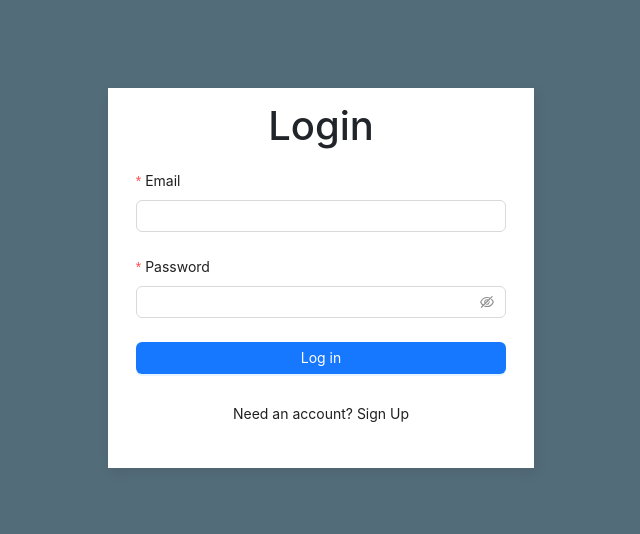
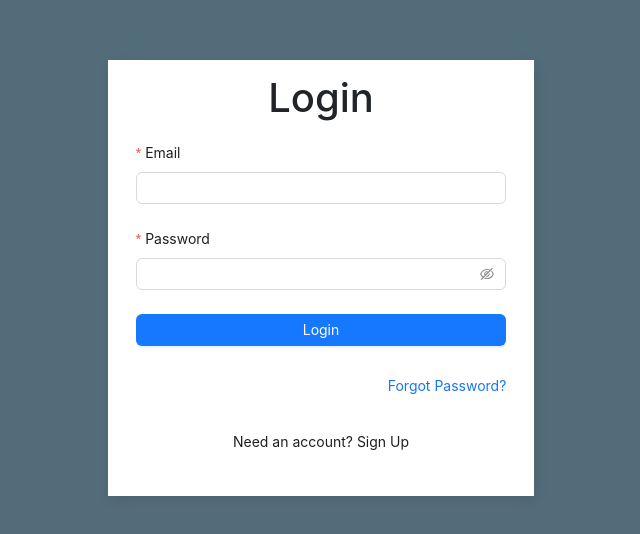
Before and after one commit to sureshbhattarai7/Fun-Olympic, a React (Vite) app in the folder client/: page /login in a window 1280 px wide. Shown: the part 122-656 px from the top of the page, without its empty margins (319-959 px from the left). Built offline with nearby package versions, Linux system fonts and the light colour scheme.

Commit message:
Some modification

```diff
--- a/client/src/Component/Newlogin.jsx
+++ b/client/src/Component/Newlogin.jsx
@@ -7,7 +7,7 @@ import axios from 'axios';
 const Newlogin = () => {
     const history = useNavigate();
     const url = 'http://localhost:3000/user/login';
-    async function Login (data) {
+    async function Login(data) {
         const response = await axios.post(url, data);
         return response;
     };
@@ -22,6 +22,12 @@ const Newlogin = () => {
             message.error('User logged in failed!');
         });
     };
+
+    const handleForgotPassword = () => {
+        // Implement the logic for handling the "Forgot Password" action
+        message.info('Forgot Password');
+    };
+
     return (
         <Row
             className='form'
@@ -45,7 +51,7 @@ const Newlogin = () => {
                     padding: "1em 2em",
                 }}
             >
-                {/* <img src={Logo} /> */}
+                {/* <img src={logo} alt='logo' style={{ width: '200px', height: 'auto', display: 'block', marginLeft: 'auto', marginRight: 'auto'}} /> */}
                 <h1 style={{ textAlign: "center" }}>Login</h1>
                 <Form
                     style={{
@@ -72,17 +78,26 @@ const Newlogin = () => {
                         <Input.Password />
                     </Form.Item>
                     <Form.Item style={{ textAlign: "center" }}>
-                        <Button type="primary" htmlType="submit" style={{ width: "100%" }}>
-                            Log in
+                        <Button type="primary" htmlType='submit' style={{ width: "100%" }}>
+                            <span>
+                                <a onClick={() => history("/home")}>Login</a>
+                            </span>
                         </Button>
+                    </Form.Item>
+
+                    <Form.Item style={{ textAlign: 'right', color: '#1877f2' }}>
+                        <span>
+                            <a onClick={() => history("/forgotpassword")}>Forgot Password?</a>
+                        </span>
                     </Form.Item>
 
                     <Form.Item style={{ textAlign: "center" }}>
                         <span>
                             Need an account?{" "}
-                            <a onClick={()=> history("/signup")}>Sign Up</a>
+                            <a onClick={() => history("/signup")}>Sign Up</a>
                         </span>
                     </Form.Item>
+
                 </Form>
             </Col>
         </Row>
```
